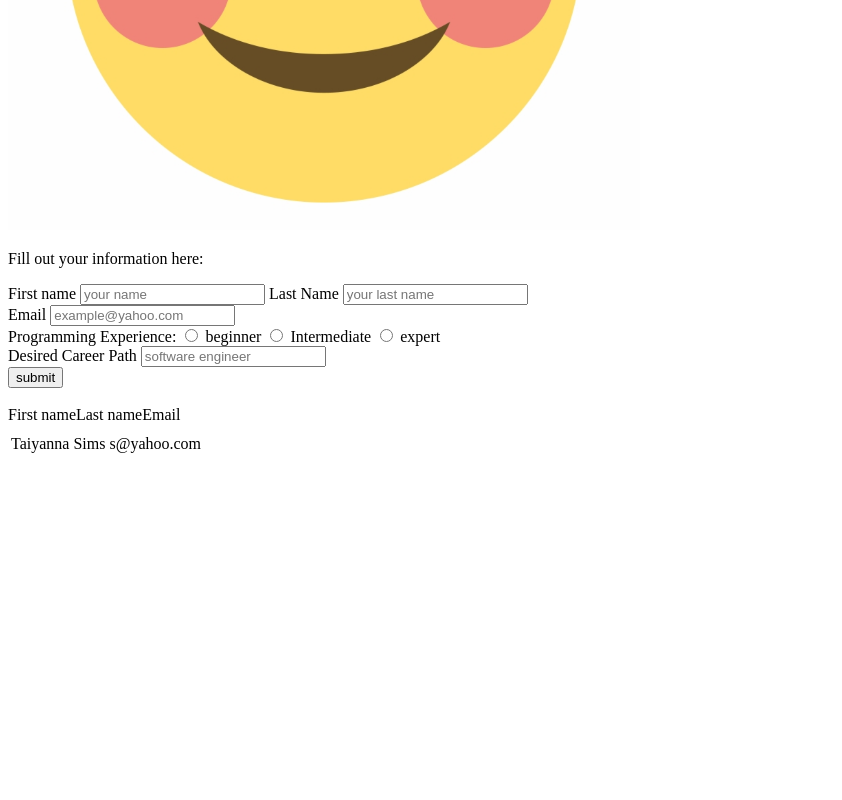
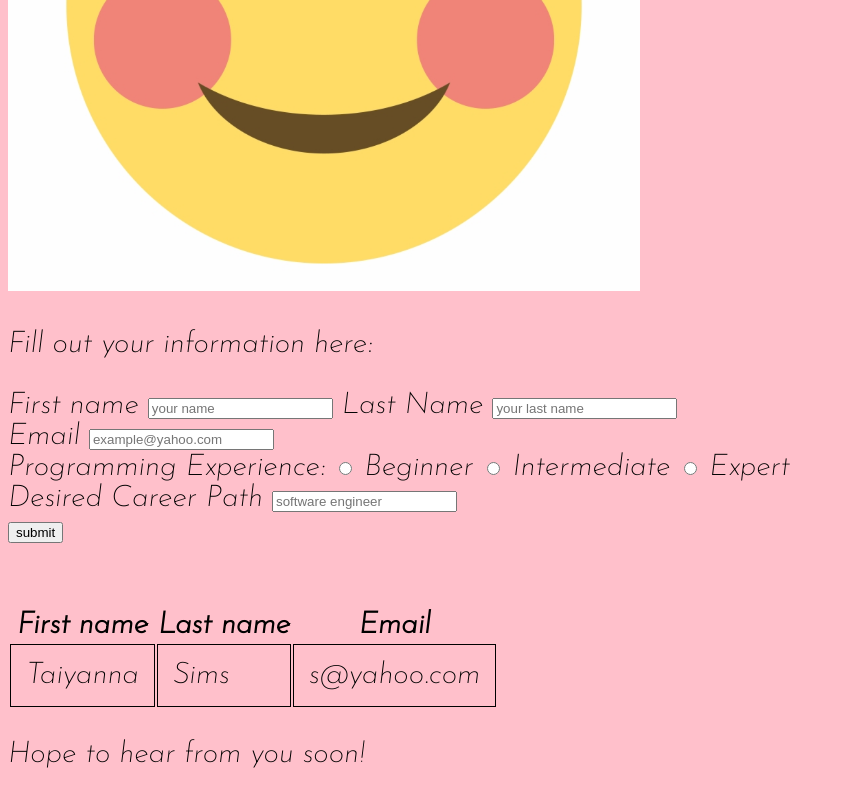
Before and after one commit to katietai/portfolio, a plain HTML site: page images/index2.html in a window 1280 px wide. Shown: the part 420-1220 px from the top of the page, without its empty margins (0-842 px from the left). Before the commit the page ends 884 px from the top, so only its background shows below. Drawn offline with Linux system fonts and the light colour scheme.

Commit message:
tables and  rows

```diff
--- /dev/null
+++ b/images/index2.css
@@ -0,0 +1,12 @@
+@import url('https://fonts.googleapis.com/css2?family=Josefin+Sans:ital,wght@1,200&display=swap');
+
+body{
+    background-color:pink;
+    font-size: 30px;
+    font-family: 'Josefin Sans', sans-serif;
+
+}
+td{
+    border: 1px solid black;
+    padding: 15px;
+}
--- a/images/index2.html
+++ b/images/index2.html
@@ -5,9 +5,10 @@
     <meta http-equiv="X-UA-Compatible" content="IE=edge">
     <meta name="viewport" content="width=device-width, initial-scale=1.0">
     <title>Forms and Tables</title>
+    <link rel="stylesheet" href="index2.css">
 </head>
 <body>
-<h1>Welcome to Sima's Coding Bootcamp</h1>
+<h1>Welcome to Sima's Coding Bootcamp!</h1>
 <img src="/images/blushing-emoji-transparent-background-png-mart-cute-smiley-face-cute-smiley-face-png-920_830.png " height="50%" width= 50%">
 <p> Fill out your information here:</p>
 <div>
@@ -21,9 +22,9 @@
 <input type="text" name="email" id="email" placeholder="example@yahoo.com">
 <br>
 <label for="Programming Experience">Programming Experience:</label>
-<input type="radio" name="experience" value="beginner"> beginner
+<input type="radio" name="experience" value="beginner"> Beginner
 <input type="radio" name="experience" value="intermediate"> Intermediate
-<input type="radio" name="experience" value="expert"> expert
+<input type="radio" name="experience" value="expert"> Expert
 <br>
 <label for="desired career">Desired Career Path</label>
 <input type="text" name="desired career" id="desired career" placeholder="software engineer" required>
@@ -33,9 +34,9 @@
 <br>
 <table>
     <tr>
-        <tr>First name</tr>
-        <tr>Last name</tr>
-        <tr>Email</tr>
+        <th>First name</th>
+        <th>Last name</th>
+        <th>Email</th>
     </tr>
     <br>
     <tr>
@@ -46,6 +47,6 @@
 </table>
 
 </div>
-
+<p>Hope to hear from you soon!</p>
 </body>
 </html>
```
